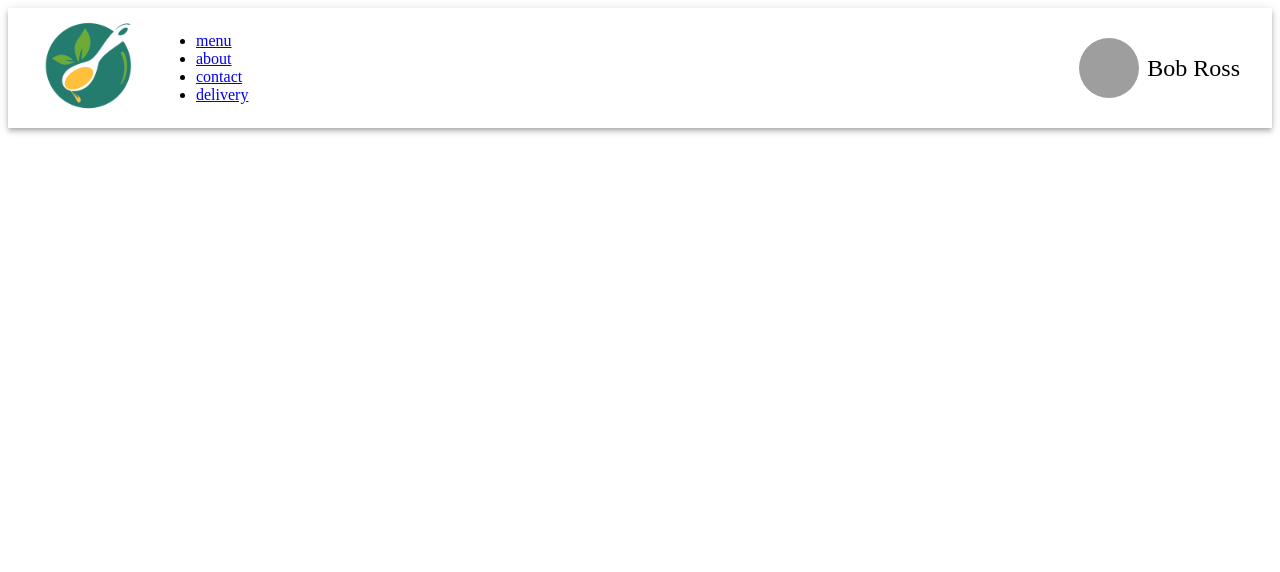
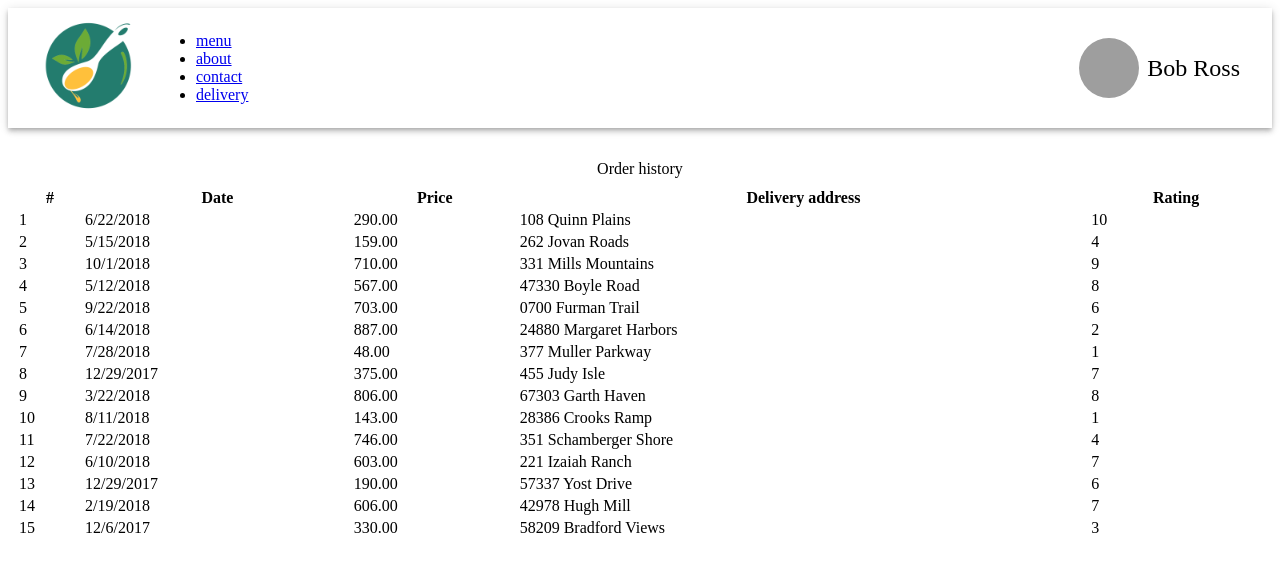
Before and after one commit to monsara/foody-react, a React (Create React App) app: page / in a window 1280 px wide. Shown: the top 572 px of the page. Built offline with nearby package versions, Linux system fonts and the light colour scheme; grey boxes are pictures that could not be loaded.

Commit message:
Added order history component

```diff
--- a/src/components/App.js
+++ b/src/components/App.js
@@ -1,9 +1,13 @@
 import React from 'react';
+// Components
 import AppHeader from './AppHeader';
+import OrderHistory from './OrderHistory';
+import orderList from '../order-history.json';
 
 const App = () => (
   <div>
     <AppHeader />
+    <OrderHistory orderList={orderList} />
   </div>
 );
 
--- /dev/null
+++ b/src/components/OrderHistory.js
@@ -0,0 +1,37 @@
+import React from 'react';
+// Components
+// import TableOfOrders from './TableOfOrders';
+
+const OrderHistory = ({ orderList }) => (
+  <div>
+    <table className="OrderHistory__table">
+      <caption>Order history</caption>
+      <thead>
+        <tr>
+          <th>#</th>
+          <th>Date</th>
+          <th>Price</th>
+          <th>Delivery address</th>
+          <th>Rating</th>
+        </tr>
+      </thead>
+      <tbody>
+        {orderList.map(({ id, date, price, address, rating }, index) => {
+          const currNumber = index;
+          const step = 1;
+          return (
+            <tr key={id}>
+              <td>{currNumber + step}</td>
+              <td>{date}</td>
+              <td>{price}</td>
+              <td>{address}</td>
+              <td>{rating}</td>
+            </tr>
+          );
+        })}
+      </tbody>
+    </table>
+  </div>
+);
+
+export default OrderHistory;
--- /dev/null
+++ b/src/components/TableOfOrders.js
@@ -0,0 +1,27 @@
+import React from 'react';
+
+const TableOfOrders = ({ history }) => (
+  <div>
+    <table>
+      <caption>Order history</caption>
+      <tbody>
+        <tr>
+          <th>Date</th>
+          <th>Price</th>
+          <th>Delivery address</th>
+          <th>Rating</th>
+        </tr>
+        {history.map(({ id, date, price, address, rating }) => (
+          <tr key={id}>
+            <td>{date}</td>
+            <td>{price}</td>
+            <td>{address}</td>
+            <td>{rating}</td>
+          </tr>
+        ))}
+      </tbody>
+    </table>
+  </div>
+);
+
+export default TableOfOrders;
--- a/src/index.css
+++ b/src/index.css
@@ -55,3 +55,12 @@ html {
 .Header__usermenu {
   margin-left: auto;
 }
+
+.OrderHistory__table {
+  width: 100%;
+  margin-top: 32px;
+  padding: 8px;
+  /* border-bottom: 2px solid rgb(170, 110, 40); */
+  /* box-shadow: 0px 2px 4px -1px rgba(0, 0, 0, 0.2),
+    0px 4px 5px 0px rgba(0, 0, 0, 0.14), 0px 1px 10px 0px rgba(0, 0, 0, 0.12); */
+}
--- /dev/null
+++ b/src/order-history.json
@@ -0,0 +1,107 @@
+[
+  {
+    "id": 0,
+    "date": "6/22/2018",
+    "price": "290.00",
+    "address": "108 Quinn Plains",
+    "rating": 10
+  },
+  {
+    "id": 1,
+    "date": "5/15/2018",
+    "price": "159.00",
+    "address": "262 Jovan Roads",
+    "rating": 4
+  },
+  {
+    "id": 2,
+    "date": "10/1/2018",
+    "price": "710.00",
+    "address": "331 Mills Mountains",
+    "rating": 9
+  },
+  {
+    "id": 3,
+    "date": "5/12/2018",
+    "price": "567.00",
+    "address": "47330 Boyle Road",
+    "rating": 8
+  },
+  {
+    "id": 4,
+    "date": "9/22/2018",
+    "price": "703.00",
+    "address": "0700 Furman Trail",
+    "rating": 6
+  },
+  {
+    "id": 5,
+    "date": "6/14/2018",
+    "price": "887.00",
+    "address": "24880 Margaret Harbors",
+    "rating": 2
+  },
+  {
+    "id": 6,
+    "date": "7/28/2018",
+    "price": "48.00",
+    "address": "377 Muller Parkway",
+    "rating": 1
+  },
+  {
+    "id": 7,
+    "date": "12/29/2017",
+    "price": "375.00",
+    "address": "455 Judy Isle",
+    "rating": 7
+  },
+  {
+    "id": 8,
+    "date": "3/22/2018",
+    "price": "806.00",
+    "address": "67303 Garth Haven",
+    "rating": 8
+  },
+  {
+    "id": 9,
+    "date": "8/11/2018",
+    "price": "143.00",
+    "address": "28386 Crooks Ramp",
+    "rating": 1
+  },
+  {
+    "id": 10,
+    "date": "7/22/2018",
+    "price": "746.00",
+    "address": "351 Schamberger Shore",
+    "rating": 4
+  },
+  {
+    "id": 11,
+    "date": "6/10/2018",
+    "price": "603.00",
+    "address": "221 Izaiah Ranch",
+    "rating": 7
+  },
+  {
+    "id": 12,
+    "date": "12/29/2017",
+    "price": "190.00",
+    "address": "57337 Yost Drive",
+    "rating": 6
+  },
+  {
+    "id": 13,
+    "date": "2/19/2018",
+    "price": "606.00",
+    "address": "42978 Hugh Mill",
+    "rating": 7
+  },
+  {
+    "id": 14,
+    "date": "12/6/2017",
+    "price": "330.00",
+    "address": "58209 Bradford Views",
+    "rating": 3
+  }
+]
```
